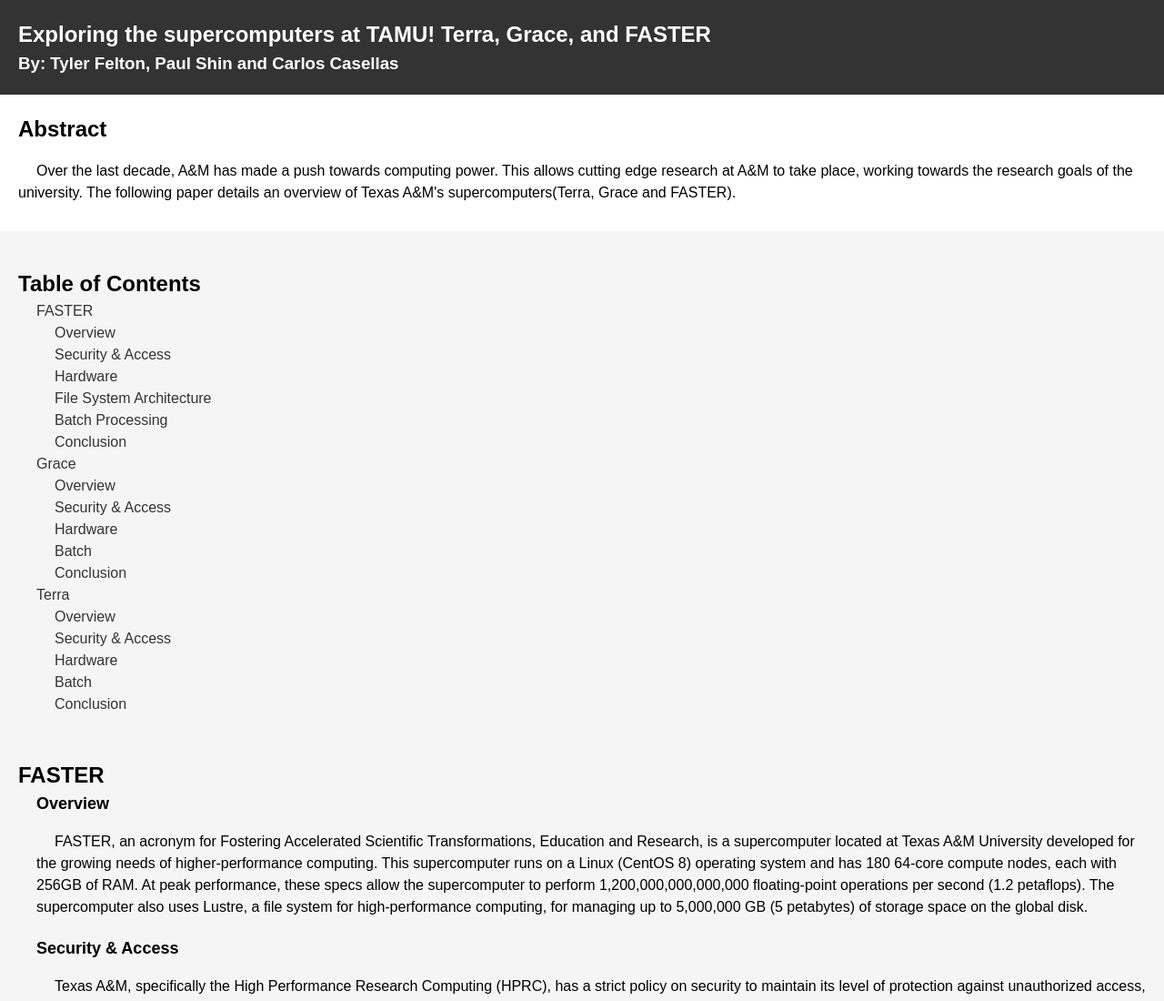
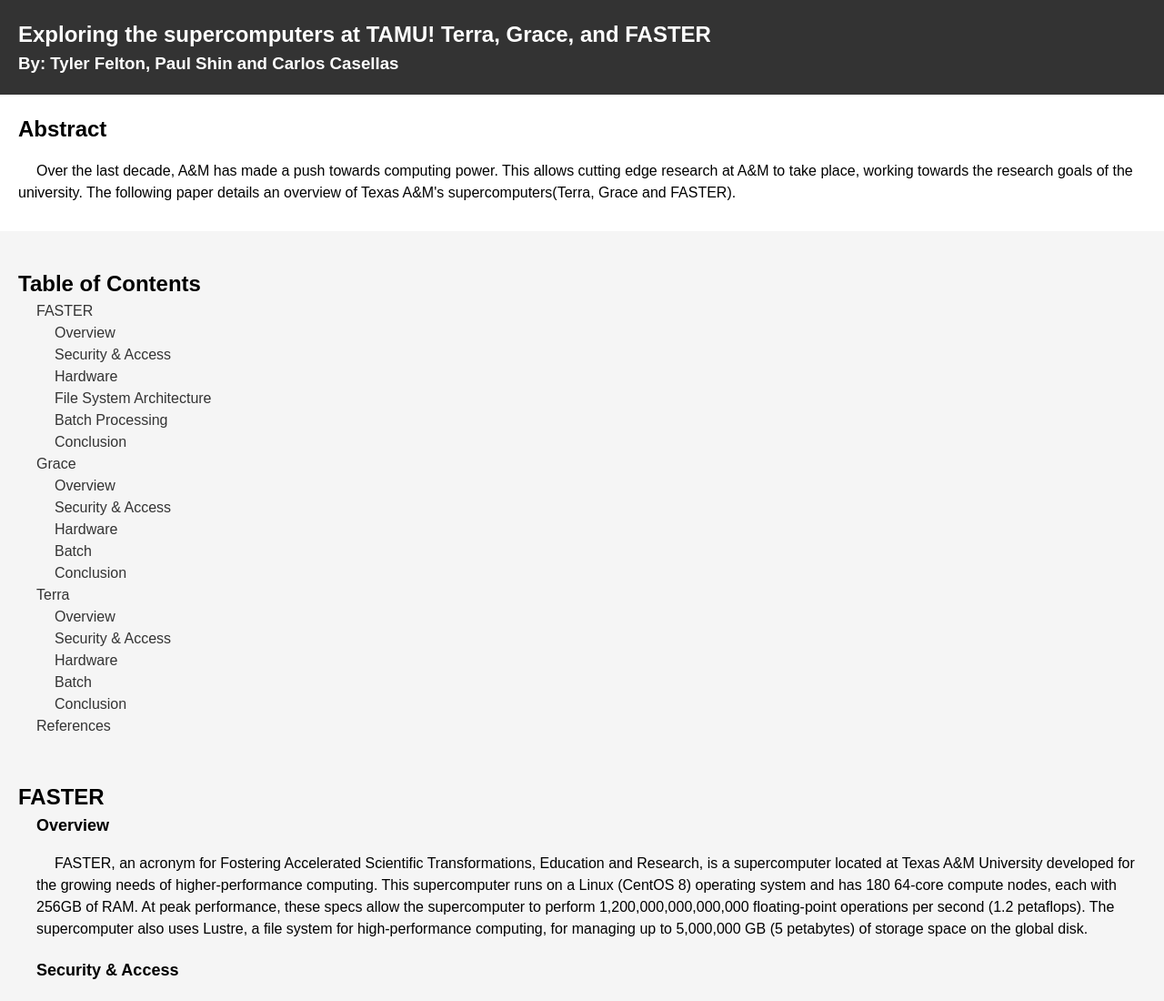
Before and after one commit to pauls-shin/TAMU-Supercomputers-Editorial, a plain HTML site: page index.html in a window 1280 px wide. Shown: the top 1100 px of the page at 91% size. Drawn offline with Linux system fonts and the light colour scheme.

Commit message:
added reference to table of contents

```diff
--- a/index.html
+++ b/index.html
@@ -59,6 +59,7 @@
               <li><a href="#terra5">Conclusion</a></li>
             </ul>
           </li>
+          <a href="#references">References</a>
         </ul>
         <br>
         <br>
```
